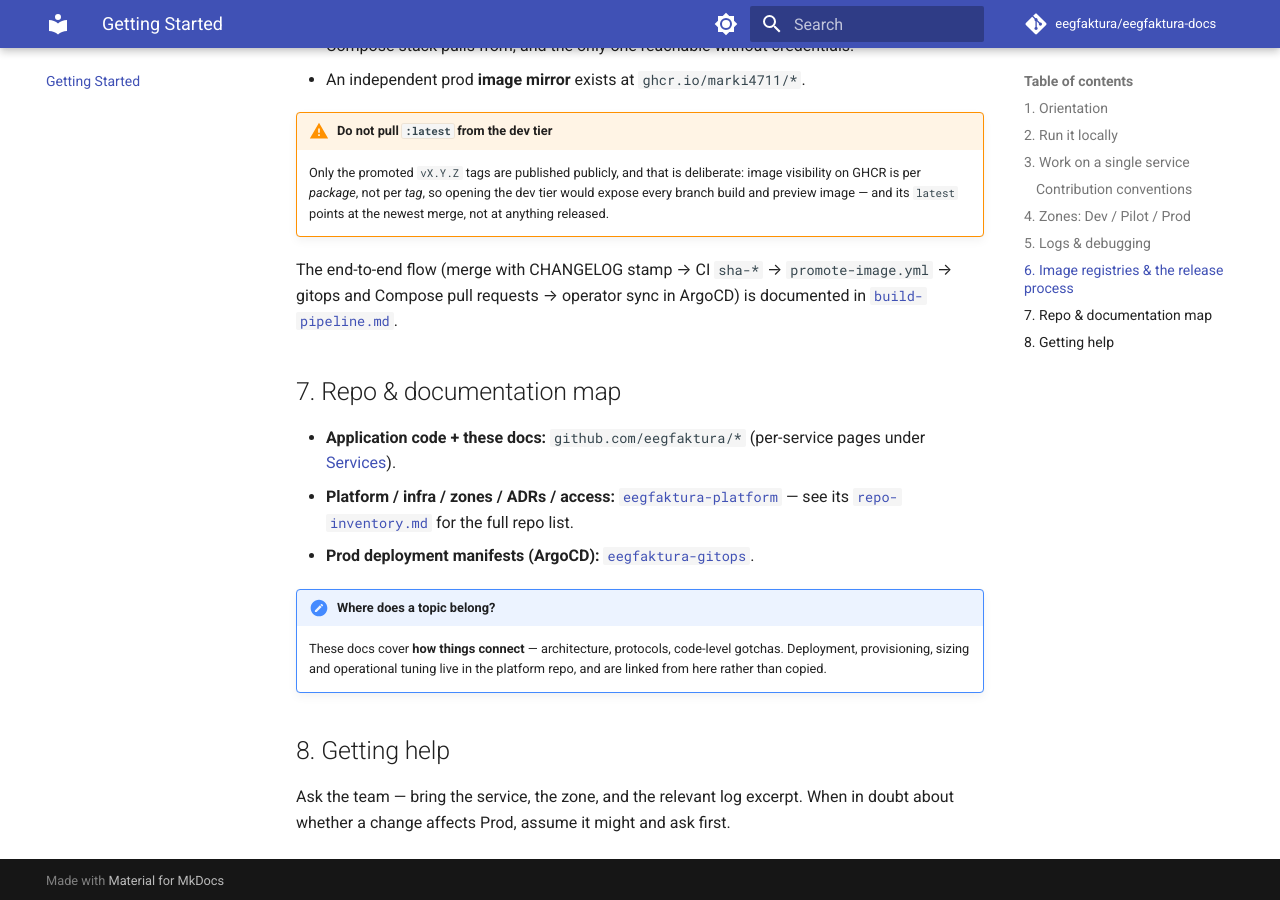
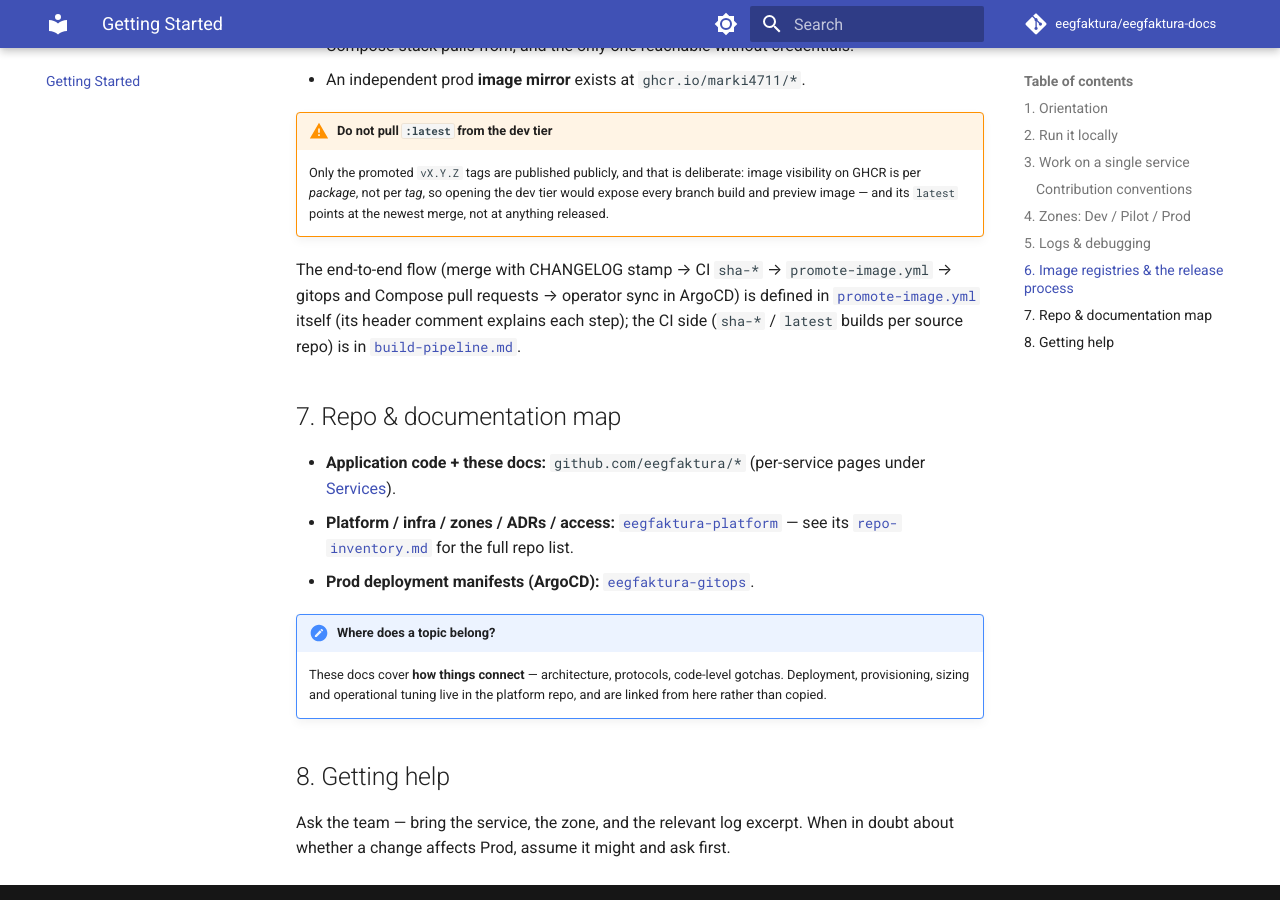
Before and after one commit to eegfaktura/eegfaktura-docs, an MkDocs documentation site: the page built from docs/getting-started.md, in a window 1280 px wide and 900 px high, scrolled down 4171 px. Built offline with MkDocs 1.6.1 and Material for MkDocs 9.7.7, drawn with Linux system fonts in a browser that asks for light colours; comment, search, counter and statistics services are not loaded.

Commit message:
docs(workflow): promote-image link, repo table, scope statement
Co-Authored-By: Claude Opus 5.5 <noreply@anthropic.com>

```diff
--- a/docs/getting-started.md
+++ b/docs/getting-started.md
@@ -183,7 +183,10 @@ most common source of confusion:
     its `latest` points at the newest merge, not at anything released.
 
 The end-to-end flow (merge with CHANGELOG stamp → CI `sha-*` → `promote-image.yml`
-→ gitops and Compose pull requests → operator sync in ArgoCD) is documented in
+→ gitops and Compose pull requests → operator sync in ArgoCD) is defined in
+[`promote-image.yml`](https://github.com/vfeeg-development/eegfaktura-gitops/blob/main/.github/workflows/promote-image.yml)
+itself (its header comment explains each step); the CI side (`sha-*` / `latest`
+builds per source repo) is in
 [`build-pipeline.md`](https://github.com/vfeeg-development/eegfaktura-platform/blob/main/docs/build-pipeline.md).
 
 ## 7. Repo & documentation map
```
Also changed, not shown: CONTRIBUTING.md (+1 -1 lines), README.md (+4 -3 lines).
